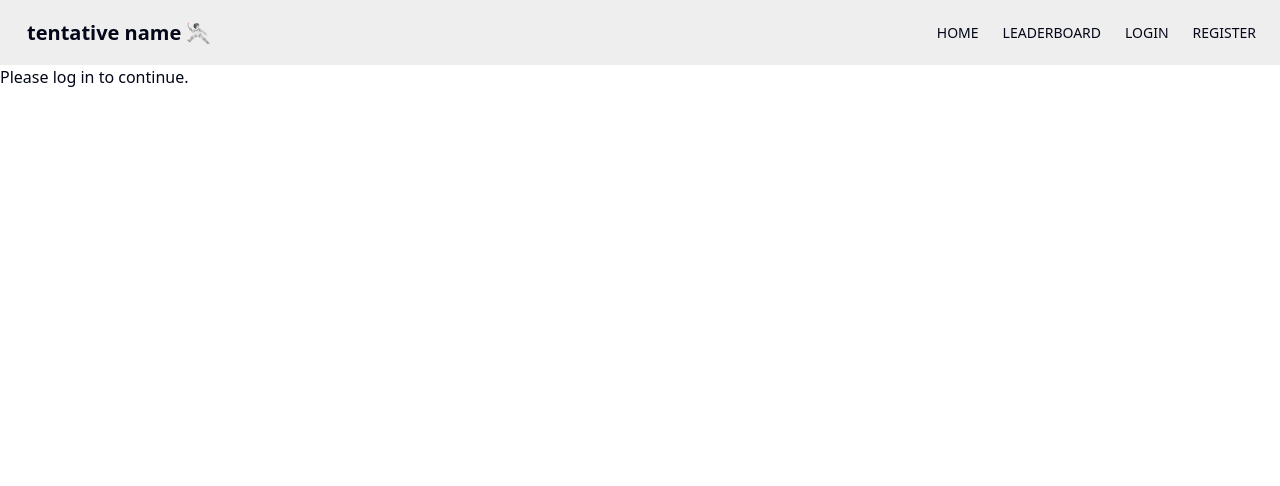
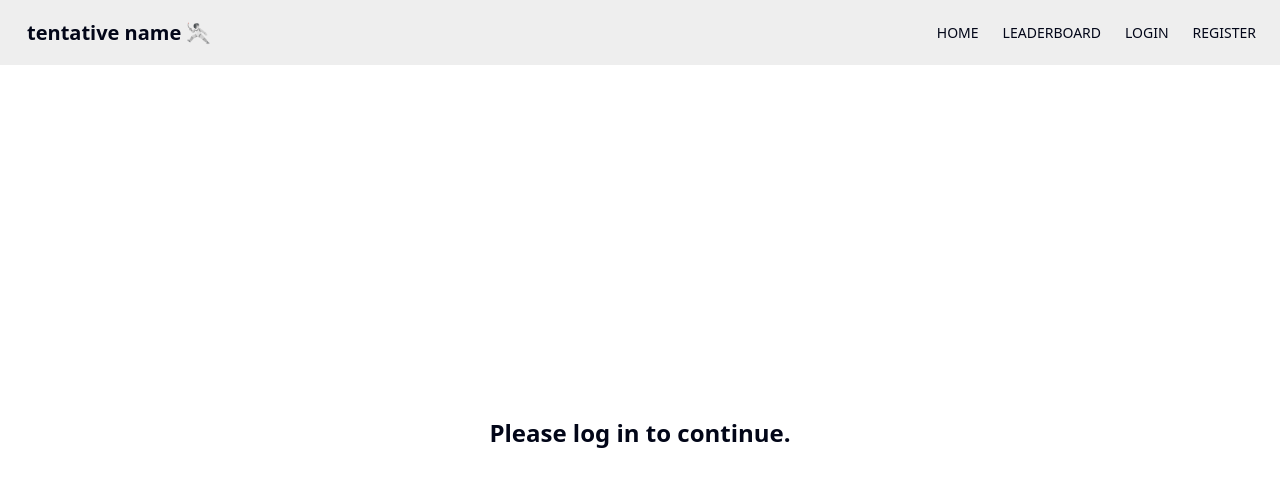
Before and after one commit to devsoc-unsw/trainee-psychic-25t1, a Next.js app in the folder frontend/: page / in a window 1280 px wide. Shown: the top 486 px of the page. Built offline with nearby package versions, Linux system fonts and the light colour scheme; no server answers.

Commit message:
Made frontend prettier when not logged in

```diff
--- a/frontend/src/app/page.jsx
+++ b/frontend/src/app/page.jsx
@@ -25,7 +25,9 @@ export default function Home() {
       {auth.isAuthenticated ? (
         <GameCarousel />
       ) : (
-        <h1>Please log in to continue.</h1>
+        <div className="flex justify-center items-center h-[calc(100vh-4rem)]">
+          <h1 className="text-2xl font-semibold">Please log in to continue.</h1>
+        </div>
       )}
     </div>
   );
```
Also changed, not shown: 1 other file (tests, documents, lock files or other folders).
